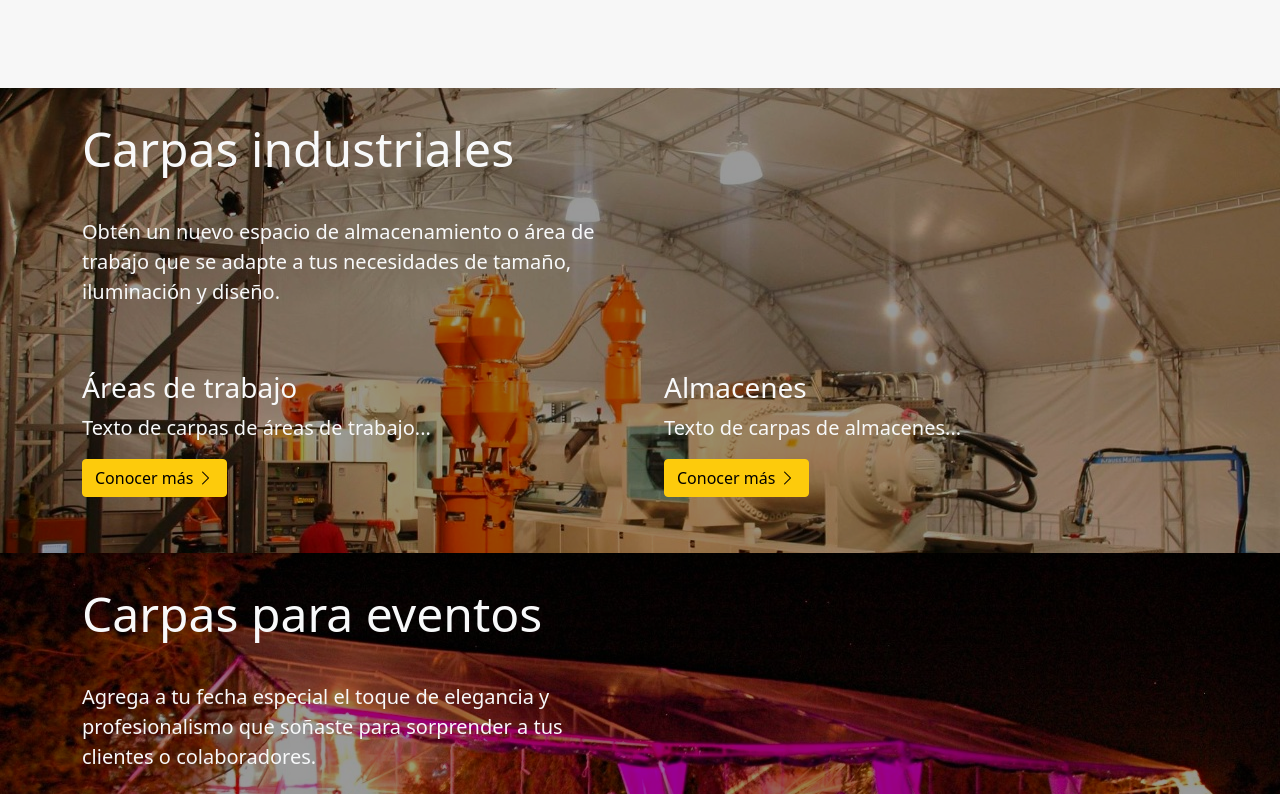
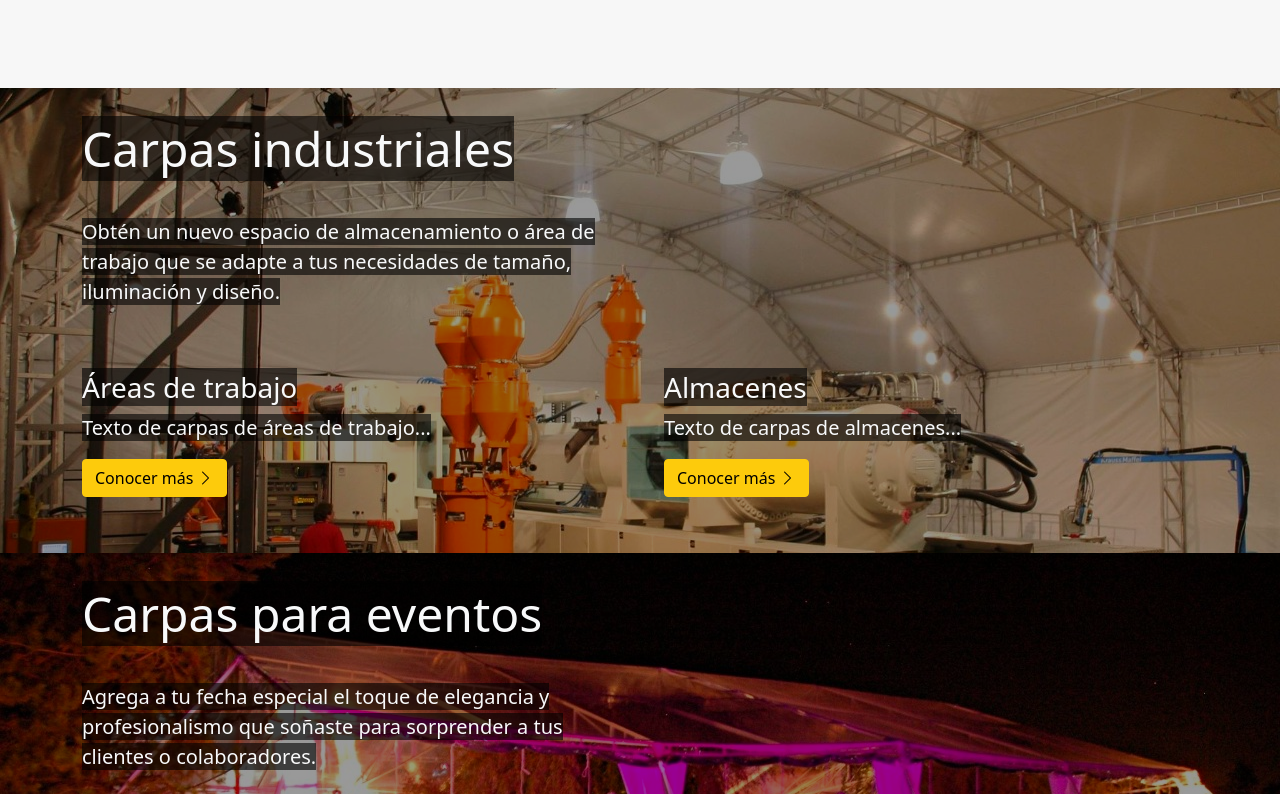
Before and after one commit to Comecacahuates/web-lotocasa, a Next.js app: page / in a window 1280 px wide. Shown: the part 846-1640 px from the top of the page. Built offline with nearby package versions, Linux system fonts and the light colour scheme.

Commit message:
Fondo de los textos en contenedores con imagen de fondo

```diff
--- a/components/textsection.tsx
+++ b/components/textsection.tsx
@@ -21,6 +21,9 @@ export default function TextSectionUI(props: TextSectionProps) {
   const texts: string[] = textSection.texts;
   const subsections: TextSection[] = textSection.subsections || [];
 
+  /* Clases */
+  const bgAuxClass: string = backgroundImage ? "bg-aux" : "";
+
   /* Renderización */
   return (
     <SectionContainer title={title} id={id} backgroundImage={backgroundImage}>
@@ -30,7 +33,7 @@ export default function TextSectionUI(props: TextSectionProps) {
             {/* Párrafos de texto */}
             {texts.map((text: string, index: number) => (
               <p key={index} className="lead">
-                {text}
+                <span className={bgAuxClass}>{text}</span>
               </p>
             ))}
           </Col>
@@ -41,10 +44,14 @@ export default function TextSectionUI(props: TextSectionProps) {
       <Row xs={1} md={2} className="gx-5 py-3">
         {/* Subsecciones */}
         {subsections.map((subsection: TextSection, index: number) => (
-          <SubsectionCol key={index} title={subsection.title}>
+          <SubsectionCol
+            key={index}
+            title={subsection.title}
+            hasBackgroundImage={backgroundImage !== undefined}
+          >
             {subsection.texts.map((text: string, index: number) => (
               <p key={index} className="lead">
-                {text}
+                <span className={bgAuxClass}>{text}</span>
               </p>
             ))}
             {subsection.button !== undefined ? (
--- a/components/ui/sectioncontainer.tsx
+++ b/components/ui/sectioncontainer.tsx
@@ -16,22 +16,31 @@ export interface SectionContainerProps extends ContainerProps {
 /** Componente de contenedor de sección */
 export default function SectionContainer(props: SectionContainerProps) {
   /* Propiedades */
-  const title: string | undefined = props.title;
-  const id: string = props.id || "";
-  const backgroundImage: ImageFigure | undefined = props.backgroundImage;
-  const children: React.ReactNode | undefined = props.children;
+  const { title, id, backgroundImage, children, ...containerProps } = props;
 
   /* Clases */
   const outerDivClasses: string = backgroundImage ? styles.background : "";
   let containerClasses: string = `py-3 overflow-hidden ${styles.container}`;
   containerClasses += backgroundImage ? " text-light" : "";
+  const bgAuxClass: string = backgroundImage ? "bg-aux" : "";
 
   /* Renderización */
   return (
     <div className={outerDivClasses}>
       {backgroundImage ? <Image imageFigure={backgroundImage} /> : ""}
-      <Container id={id} className={containerClasses} fluid="md" {...props}>
-        {title ? <Title level={2}>{title}</Title> : ""}
+      <Container
+        id={id}
+        className={containerClasses}
+        fluid="md"
+        {...containerProps}
+      >
+        {title ? (
+          <Title level={2}>
+            <span className={bgAuxClass}>{title}</span>
+          </Title>
+        ) : (
+          ""
+        )}
         {children}
       </Container>
     </div>
--- a/components/ui/subsectioncol.tsx
+++ b/components/ui/subsectioncol.tsx
@@ -5,19 +5,24 @@ import Title from "./title";
 /** Propiedades del componente de contenedor de subsección */
 export interface SubsectionColProps extends ColProps {
   title?: string;
+  hasBackgroundImage: boolean;
   children: React.ReactNode;
 }
 
 /** Componente de contenedor de subsección */
 export default function SubsectionCol(props: SubsectionColProps) {
   /* Propiedades */
-  const title: string | undefined = props.title;
-  const children: React.ReactNode = props.children;
+  const { title, children, hasBackgroundImage, ...colProps } = props;
+
+  /* Clases */
+  const bgAuxClass: string = hasBackgroundImage ? "bg-aux" : "";
 
   /* Renderización */
   return (
-    <Col className="py-2" {...props}>
-      <Title level={3}>{title}</Title>
+    <Col className="py-2" {...colProps}>
+      <Title level={3}>
+        <span className={bgAuxClass}>{title}</span>
+      </Title>
       {children}
     </Col>
   );
--- a/styles/custom.scss
+++ b/styles/custom.scss
@@ -14,3 +14,6 @@
 @import "bootstrap/scss/bootstrap";
 
 // 5. Add additional custom code here
+.bg-aux {
+  background-color: #0009;
+}
```
